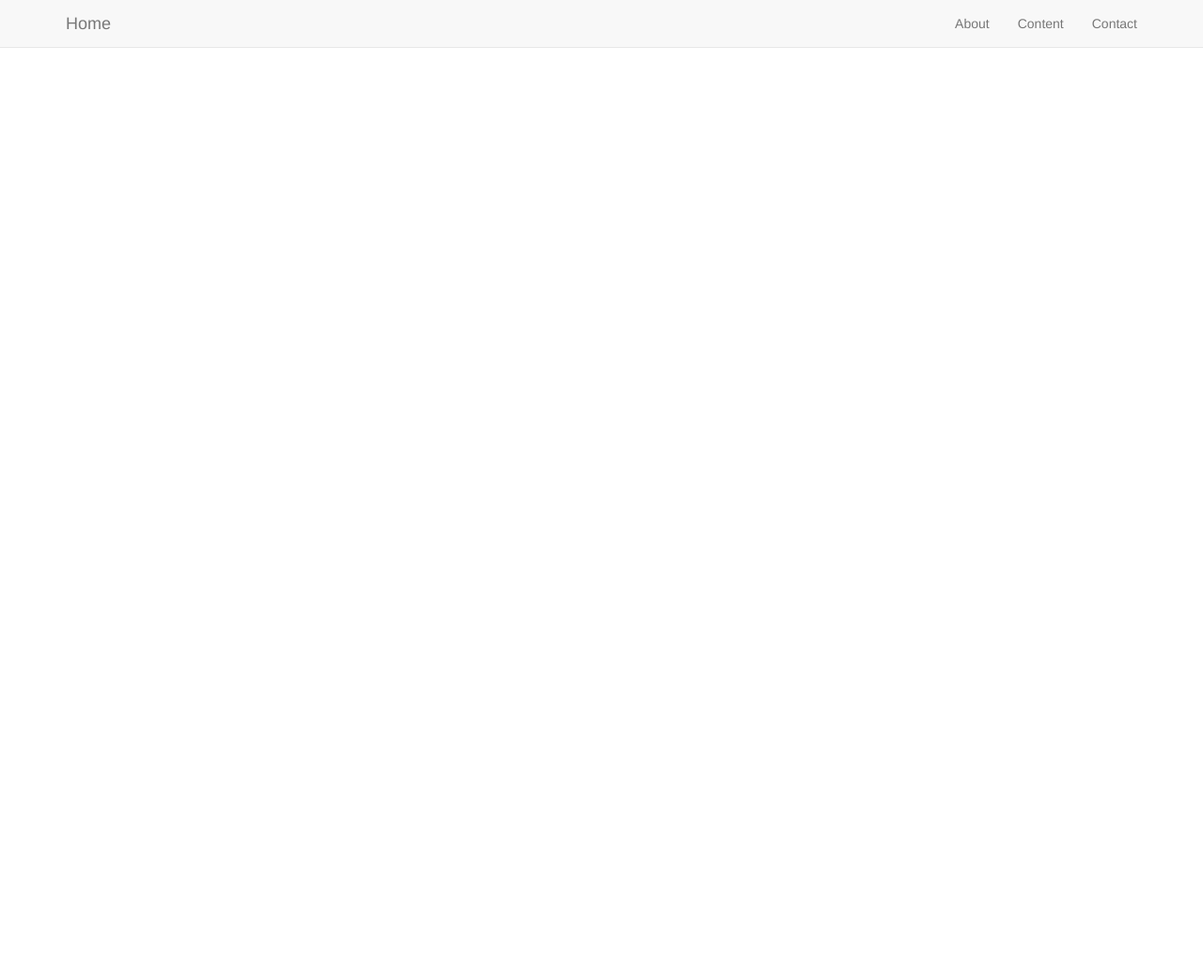
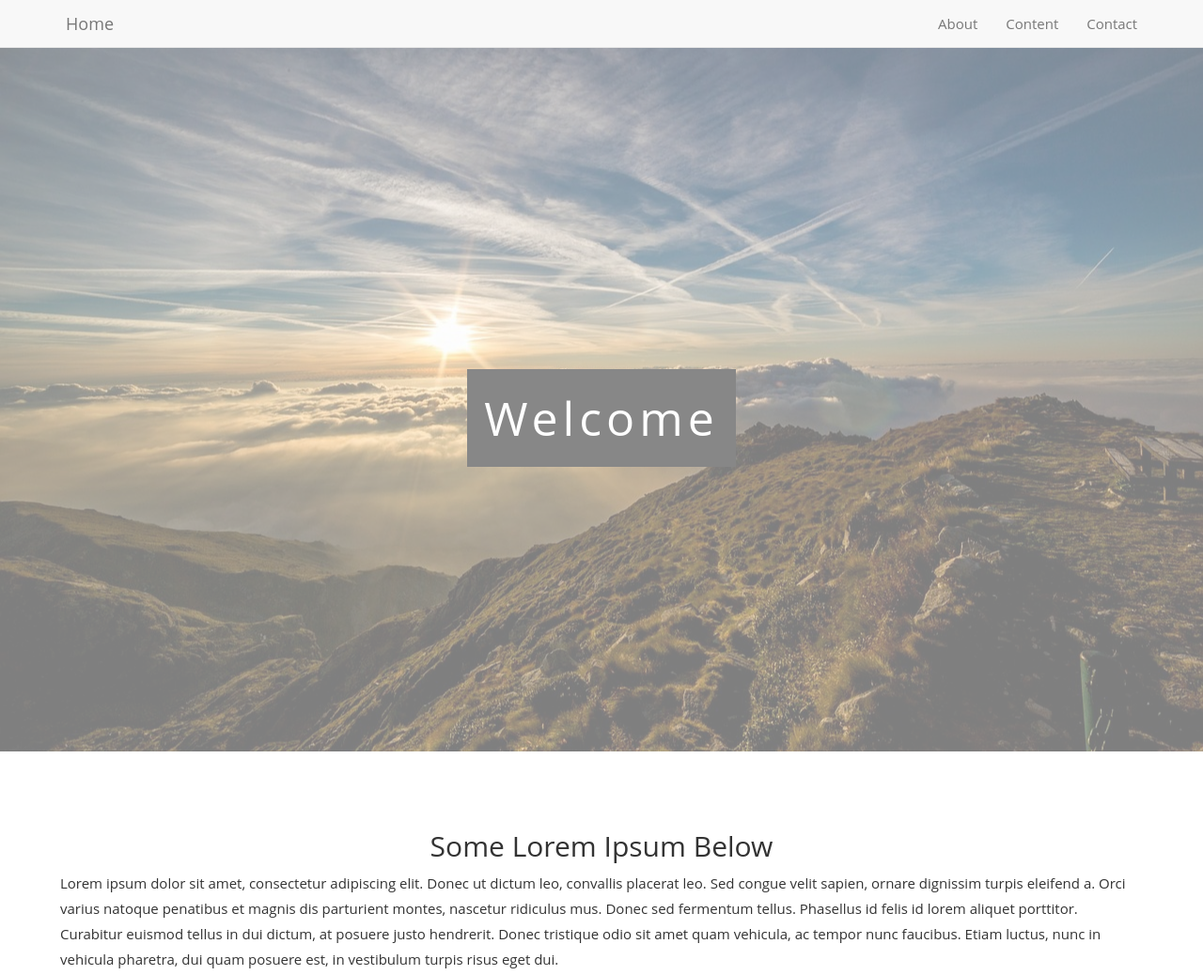
Before and after one commit to zhaobe/user-interface-dev, a website: page index.html in a window 1280 px wide. Shown: the whole page at 94% size. Before the commit the page ends 800 px from the top, so only its background shows below. Drawn offline with nearby package versions, Linux system fonts and the light colour scheme.

Commit message:
Added new background image and styling to home page.

```diff
--- /dev/null
+++ b/css/style.css
@@ -0,0 +1,39 @@
+body,
+html {
+    height: 100%;
+    margin: 0;
+    font: 400 15px/1.8 "Open Sans", sans-serif;
+}
+.bgImg {
+    position: relative;
+    opacity: 0.5;
+    background-attachment: fixed;
+    background-position: center;
+    background-repeat: no-repeat;
+    background-size: cover;
+}
+.bgImg-1 {
+    background-image: url(../img/dawn-mountain.jpg);
+    min-height: 100%;
+}
+.caption {
+    position: absolute;
+    left: 0;
+    top: 50%;
+    width: 100%;
+    text-align: center;
+    color: #000;
+}
+.caption span.border {
+    background-color: #111;
+    color: #fff;
+    padding: 18px;
+    font-size: 50px;
+    letter-spacing: 5px;
+}
+.textSection {
+    padding: 5%;
+}
+.textSection h2 {
+    text-align: center;
+}
--- a/index.html
+++ b/index.html
@@ -10,7 +10,7 @@
 
     <!--temporary CDN-->
     <link href="https://maxcdn.bootstrapcdn.com/font-awesome/4.7.0/css/font-awesome.min.css" rel="stylesheet">
-    <link href="style.css">
+    <link href="css/style.css" rel="stylesheet">
 </head>
 
 <body>
@@ -46,12 +46,21 @@
         <!-- /.container -->
     </nav>
 
-    <div class="bgImg">
+    <div class="bgImg bgImg-1">
+        <div class="caption">
+            <span class="border">Welcome</span>
+        </div>
+    </div>
+
+    <div class="textSection">
+        <h2>Some Lorem Ipsum Below</h2>
+        <p>Lorem ipsum dolor sit amet, consectetur adipiscing elit. Donec ut dictum leo, convallis placerat leo. Sed congue velit sapien, ornare dignissim turpis eleifend a. Orci varius natoque penatibus et magnis dis parturient montes, nascetur ridiculus mus. Donec sed fermentum tellus. Phasellus id felis id lorem aliquet porttitor. Curabitur euismod tellus in dui dictum, at posuere justo hendrerit. Donec tristique odio sit amet quam vehicula, ac tempor nunc faucibus. Etiam luctus, nunc in vehicula pharetra, dui quam posuere est, in vestibulum turpis risus eget dui.
+        </p>
     </div>
 
 
-<script src="node_modules/jquery/dist/jquery.min.js"></script>
-<script src="node_modules/bootstrap/dist/js/bootstrap.min.js"></script>
+    <script src="node_modules/jquery/dist/jquery.min.js"></script>
+    <script src="node_modules/bootstrap/dist/js/bootstrap.min.js"></script>
 
 </body>
 
```
Also changed, not shown: img/dawn-mountain.jpg (added), style.css (deleted).
